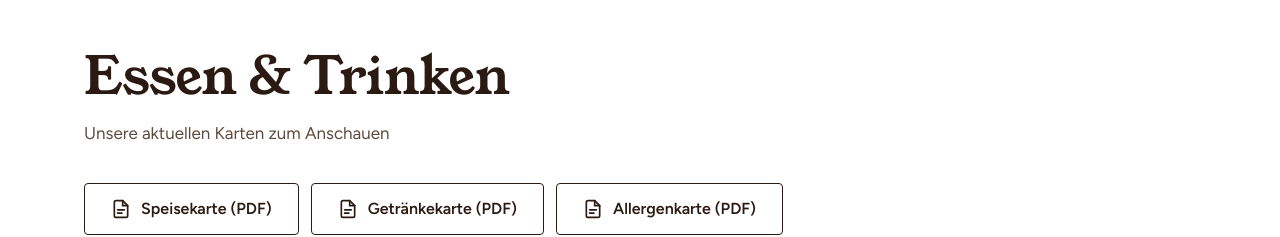
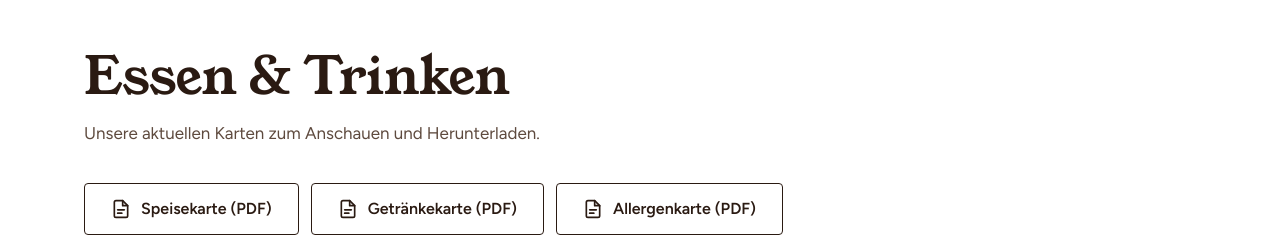
Before and after one commit to SchmidAlexander/w1-website, a plain HTML site: page w1-website/index.html in a window 1280 px wide. Shown: the part 1600-1837 px from the top of the page. Drawn offline with Linux system fonts and the light colour scheme.

Commit message:
Update text for menu description in index.html

```diff
--- a/w1-website/index.html
+++ b/w1-website/index.html
@@ -418,7 +418,7 @@
         <div class="menu-head">
           <div>
             <h2>Essen &amp; Trinken</h2>
-            <p>Unsere aktuellen Karten zum Anschauen</p>
+            <p>Unsere aktuellen Karten zum Anschauen und Herunterladen.</p>
           </div>
         </div>
         <ul class="menu-cards">
```
